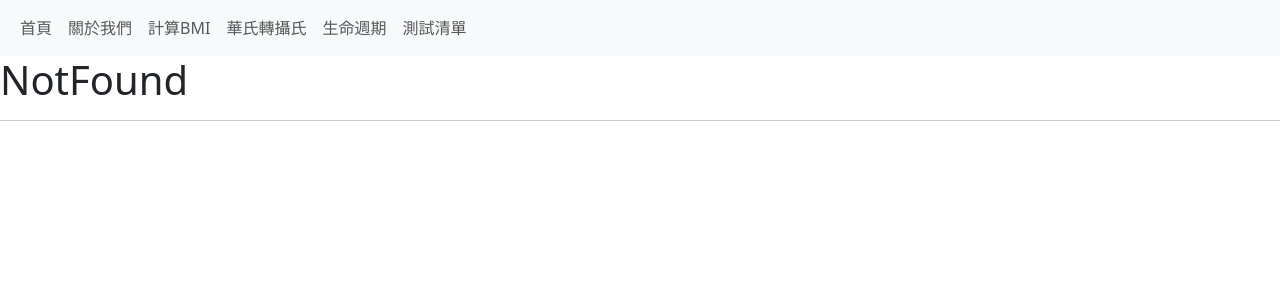
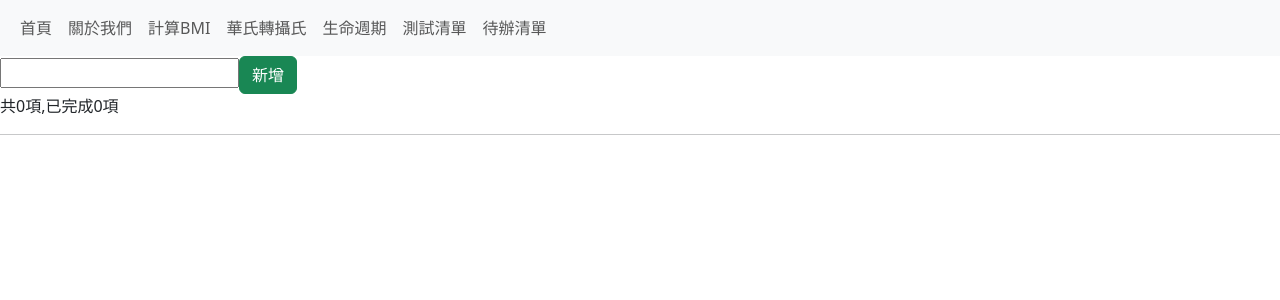
Before and after one commit to ethon92/vue-project, a Vue app: page /TodoList in a window 1280 px wide. Shown: the top 300 px of the page. Built offline with nearby package versions, Linux system fonts and the light colour scheme.

Commit message:
add ToDoList

```diff
--- a/src/App.vue
+++ b/src/App.vue
@@ -26,6 +26,9 @@ import Demo from './components/Demo/Demo8.vue';
           <li class="nav-item">
             <RouterLink :to="{ 'name': 'DemoList' }" class="nav-link">測試清單</RouterLink>
           </li>
+          <li class="nav-item">
+            <RouterLink :to="{ 'name': 'TodoList' }" class="nav-link">待辦清單</RouterLink>
+          </li>
         </ul>
       </div>
     </div>
--- a/src/router/index.js
+++ b/src/router/index.js
@@ -9,6 +9,7 @@ import Children2 from "@/views/Children2.vue";
 import NotFound from "@/views/NotFound.vue";
 import Lifecycle from "@/views/Lifecycle.vue";
 import DemoList from "@/views/DemoList.vue";
+import ToDoList from "@/views/ToDoList.vue";
 
 const routes = [
   {
@@ -55,6 +56,11 @@ const routes = [
     name: "DemoList",
   },
   {
+    path: "/TodoList",
+    component: ToDoList,
+    name: "TodoList"
+  },
+  {
     path: "/:pathMatch(.*)*",
     component: NotFound,
     name: "NotFound",
--- /dev/null
+++ b/src/views/ToDoList.vue
@@ -0,0 +1,71 @@
+<script setup>
+import { computed, ref } from 'vue';
+
+const todos = ref([]);
+const newTodo = ref();
+
+// 新增待辦
+function addTodo() {
+
+
+// true false   0 null false / -1 1 '字串' true
+    if(newTodo.value){
+        todos.value
+        .push({
+            'id': Date.now(),
+            'done': false,
+            'itemName': newTodo.value
+        });
+    }
+
+}
+
+// 刪除待辦
+// [1,2,3,4]    要刪除 3   撈取3以外的資料=> [1,2,4]
+function removeTodo(removeId) {
+    // 篩選非刪除的id放回原本的清單
+    todos.value = todos.value.filter(x => x.id != removeId);
+}
+
+// 已經完成數量
+const doneCount = computed(() => {
+    return todos.value.filter(x => x.done).length;
+})
+
+// const item = {
+//     id: 1,
+//     done: true,
+//     itemName,
+// }
+
+</script>
+
+<template>
+
+    <input v-model="newTodo"></input>
+    <button class="btn btn-success" @click="addTodo()">新增</button>
+
+    <table>
+        <tbody>
+            <tr v-for="(item, index) in todos" :key="item.id">
+                <td>
+                    <input type="checkbox" v-model="item.done"></input>
+                </td>
+                <td>
+                    <span :class="{ done: item.done }">{{ item.itemName }}</span>
+                </td>
+                <td>
+                    <button @click="removeTodo(item.id)"  class="btn btn-danger">刪除</button>
+                </td>
+            </tr>
+        </tbody>
+    </table>
+    <span>共{{ todos.length }}項,已完成{{doneCount}}項</span>
+
+</template>
+
+<style>
+.done {
+    text-decoration: line-through;
+}
+</style>
```
